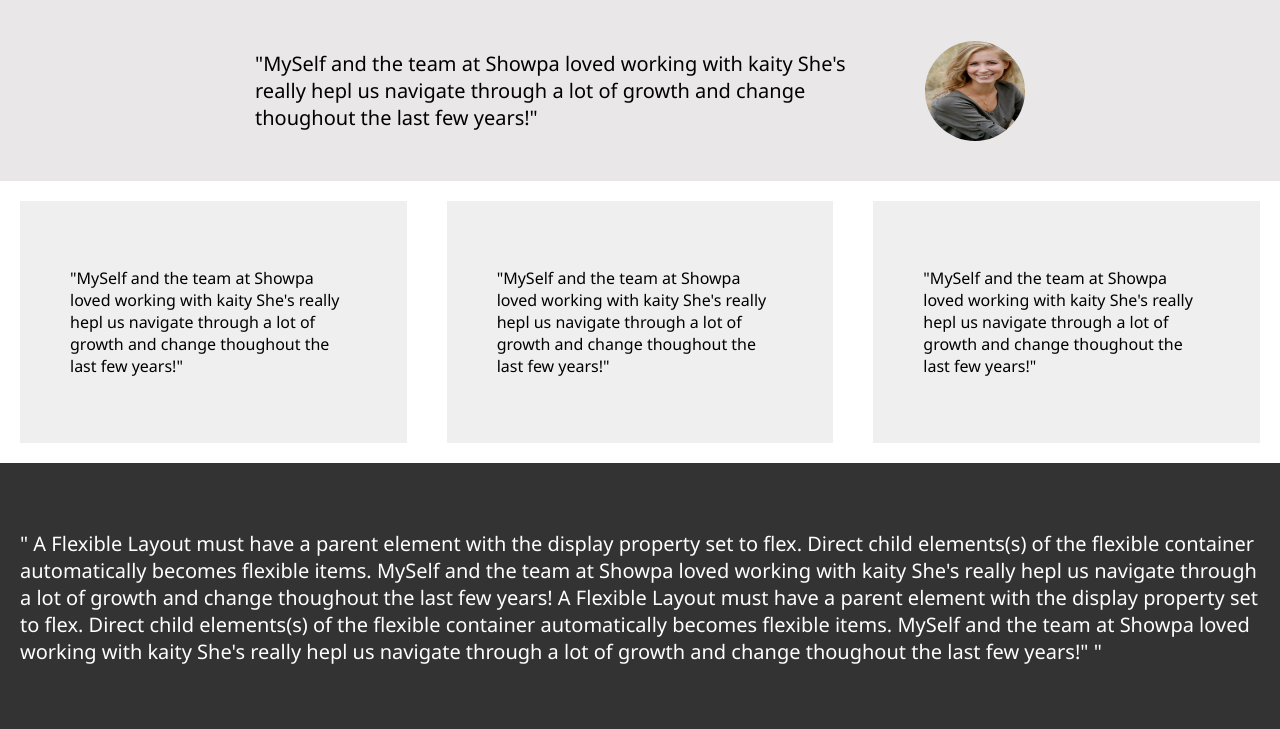
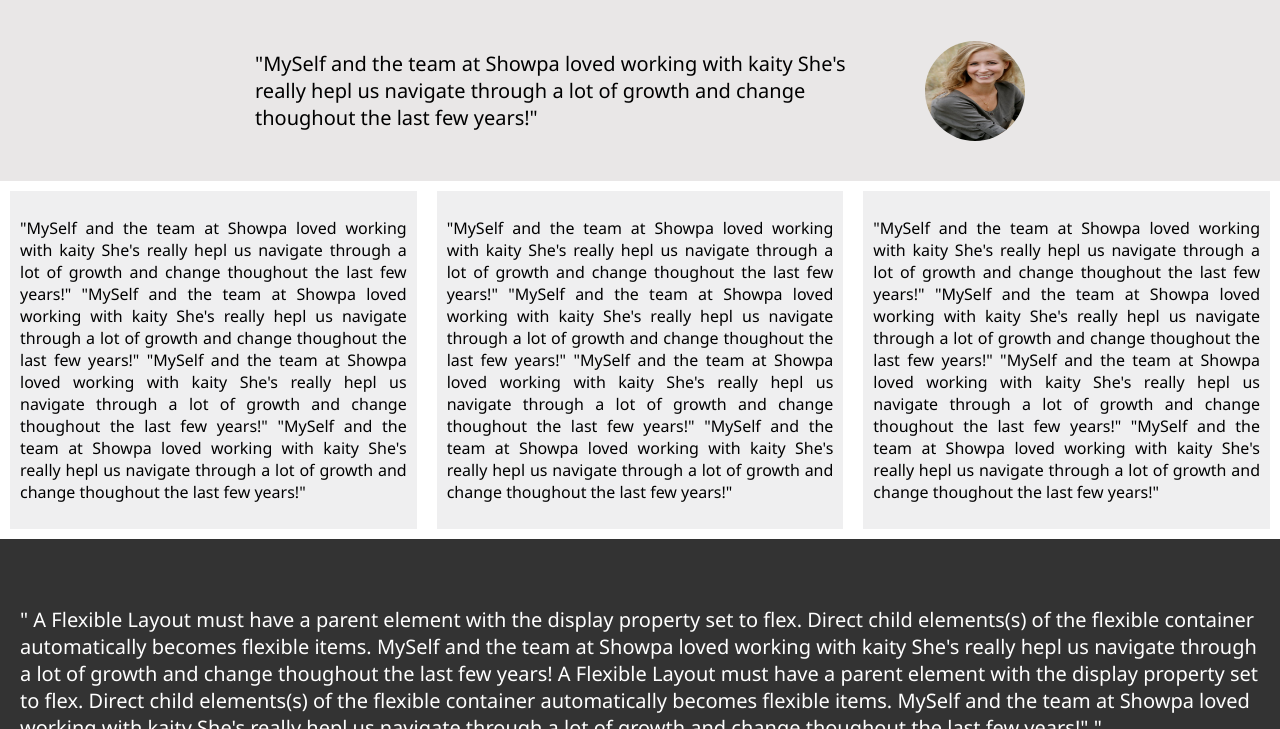
Before and after one commit to NaraGain/naraGain.github.io, a plain HTML site: page index.html in a window 1280 px wide. Shown: the part 600-1329 px from the top of the page. Drawn offline with Linux system fonts and the light colour scheme.

Commit message:
chang some style

```diff
--- a/index.html
+++ b/index.html
@@ -62,16 +62,37 @@
     <div class ="description-text2">
 <div class = "box">
         <div class = "box-1">
+
             <p>"MySelf and the team at Showpa loved working with kaity She's
-                really hepl us navigate through a lot of growth and change thoughout the last few years!"</p>
+                really hepl us navigate through a lot of growth and change thoughout the last few years!"
+                "MySelf and the team at Showpa loved working with kaity She's
+                    really hepl us navigate through a lot of growth and change thoughout the last few years!"
+                    "MySelf and the team at Showpa loved working with kaity She's
+                        really hepl us navigate through a lot of growth and change thoughout the last few years!"
+                        "MySelf and the team at Showpa loved working with kaity She's
+                            really hepl us navigate through a lot of growth and change thoughout the last few years!"</p>
         </div>
         <div class = "box-2">
+
             <p>"MySelf and the team at Showpa loved working with kaity She's
-                really hepl us navigate through a lot of growth and change thoughout the last few years!"</p>
+                really hepl us navigate through a lot of growth and change thoughout the last few years!"
+                "MySelf and the team at Showpa loved working with kaity She's
+                    really hepl us navigate through a lot of growth and change thoughout the last few years!"
+                    "MySelf and the team at Showpa loved working with kaity She's
+                        really hepl us navigate through a lot of growth and change thoughout the last few years!"
+                        "MySelf and the team at Showpa loved working with kaity She's
+                            really hepl us navigate through a lot of growth and change thoughout the last few years!"</p>
                     </div>
                     <div class = "box-3">
+
                         <p>"MySelf and the team at Showpa loved working with kaity She's
-                            really hepl us navigate through a lot of growth and change thoughout the last few years!"</p>
+                            really hepl us navigate through a lot of growth and change thoughout the last few years!"
+                            "MySelf and the team at Showpa loved working with kaity She's
+                                really hepl us navigate through a lot of growth and change thoughout the last few years!"
+                                "MySelf and the team at Showpa loved working with kaity She's
+                                    really hepl us navigate through a lot of growth and change thoughout the last few years!"
+                                    "MySelf and the team at Showpa loved working with kaity She's
+                                        really hepl us navigate through a lot of growth and change thoughout the last few years!"</p>
                                 </div>
 
     </div>
--- a/style.css
+++ b/style.css
@@ -35,7 +35,7 @@ body{
   }
 .imge{
     background-image: url("./book.jpg");
-    height: 450px;
+    height: 350px;
     background-color: #cccc;
     background-position: center;
     background-repeat: no-repeat;
@@ -128,11 +128,12 @@ img{
 }
 .box >div{
      align-self: center;
- margin: 20px;
- padding: 50px;
+ margin: 10px;
+ padding: 10px;
 background-color: rgb(239, 239, 240);
 display: flex;
 flex-direction: row;
+text-align: justify;
 
 }
 
@@ -173,7 +174,7 @@ footer{
     }
 
 
-    @media  screen and (max-width : 600px) {
+    @media  screen and (max-width : 800px) {
         .bol{
             font-size: 16px;
             display: flex;
@@ -239,7 +240,7 @@ footer{
 
 
 
-@media screen and (min-width: 1000px) {
+@media screen and (min-width: 900px) {
     .bol ,h4, ul ,li{
     font-size: 18px;
 max-width: 80%;
```
